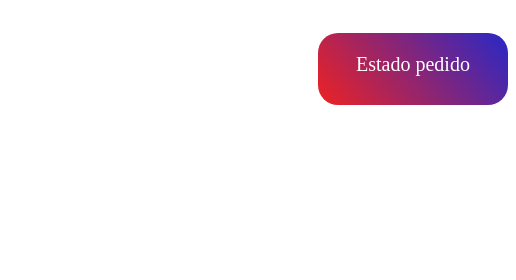
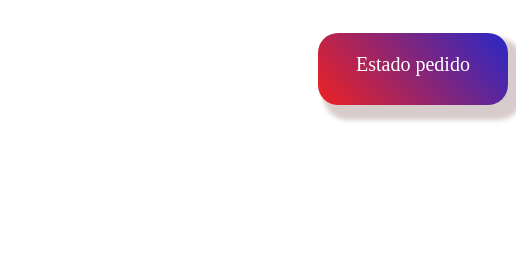
Before and after one commit to jovanyvelez/mercado, a plain HTML site: page index.html in a window 1280 px wide. Shown: the top 280 px of the page, 764-1280 px from the left. Drawn offline with Linux system fonts and the light colour scheme.

Commit message:
Tercer commit de mi sitio web

```diff
--- a/index.html
+++ b/index.html
@@ -10,7 +10,9 @@
 
 <body>
     <!--<p class="estPedido">Estado pedido</p>-->
-    <a class="button" href="#">Estado pedido</a>
+    <div class="flex-container">
+        <a class="flex-item" href="#">Estado pedido</a>
+    </div>
     <img class="img1" src="images/or1.png" alt="logo compañia">
     <p class="ask-city">En que ciudad estas?</p>
 
@@ -24,6 +26,7 @@
             <option value="sabaneta">Sabaneta</option>
         </select>
     </form>
+
     <script src="script/scripts.js"></script>
 </body>
 
--- a/styles/uno.css
+++ b/styles/uno.css
@@ -1,5 +1,11 @@
-.button {
-    float: right;
+
+.flex-container{
+    display: flex;
+    justify-content: flex-end;
+}
+
+.flex-item {
+    display: block ;
     text-decoration: none;
     text-align: center;
     background: linear-gradient(50deg, rgb(238, 34, 34), rgb(40, 40, 199));
@@ -10,11 +16,15 @@
     color: white;
     border-radius: 20px;
     margin-top: 25px;
+    box-shadow: 10px 10px 5px 5px rgb(216, 203, 203);
+
 }
 
-.button:hover {
+
+
+.flex-item:hover {
     background: linear-gradient(30deg, rgb(40, 40, 199), rgb(238, 34, 34), );
-    scale: 1.1;
+    scale: 0.9;
 }
 
 .img1 {
@@ -22,6 +32,7 @@
     margin-left: auto;
     margin-right: auto;
     clear: both;
+    max-width: 100%;
 }
 
 .ask-city {
```
